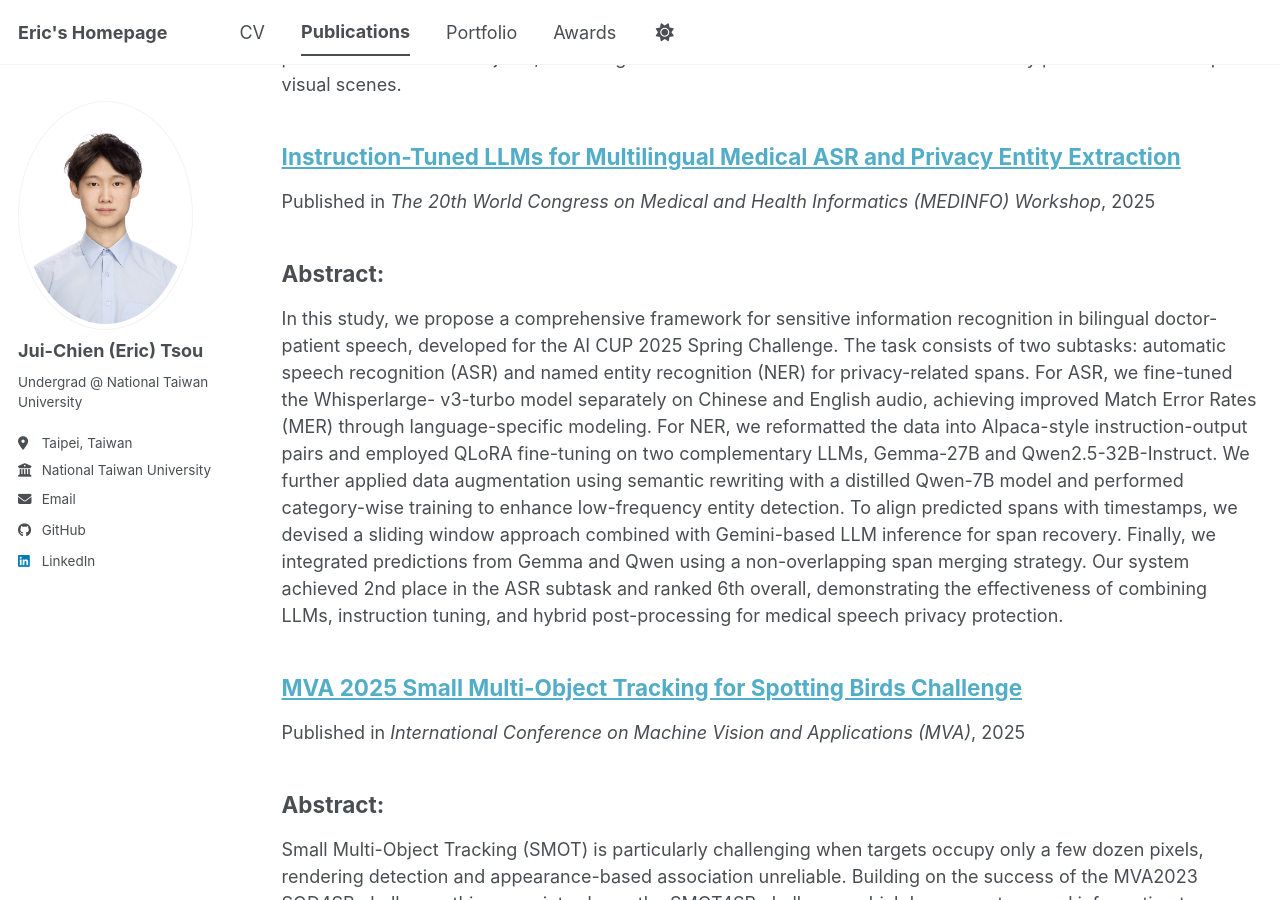
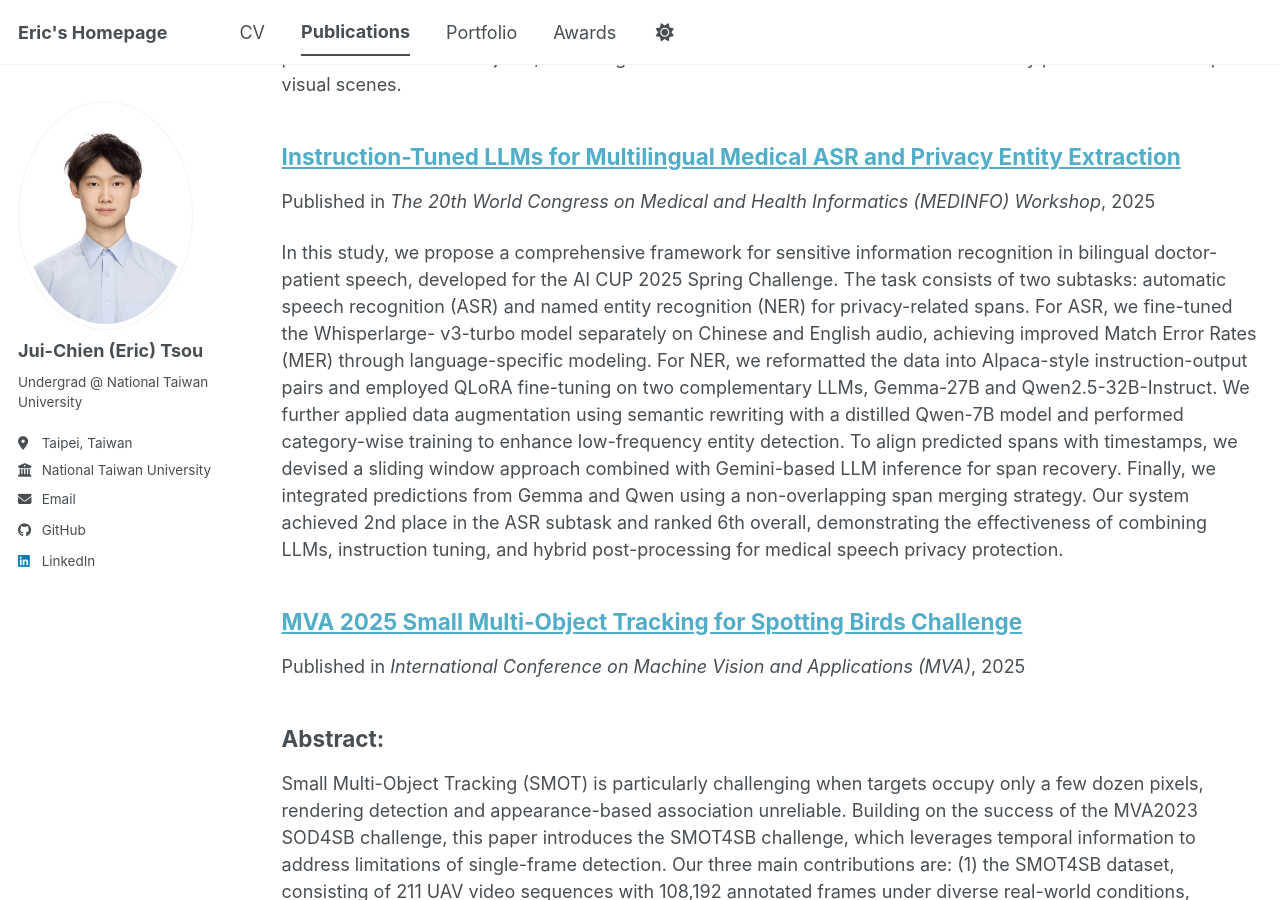
Before and after one commit to pango0/pango0.github.io, a Jekyll site: the page built from _pages/publications.html, in a window 1280 px wide and 900 px high, scrolled down 562 px. Built offline with Jekyll 4.4.1, drawn with Linux system fonts in a browser that asks for light colours; a script bundle is joined from its source files by our own code; library files that are not in the unit come from our copies.

Commit message:
Remove abstract section from aicup.md

```diff
--- a/_publications/aicup.md
+++ b/_publications/aicup.md
@@ -11,7 +11,6 @@ venue: 'The 20th World Congress on Medical and Health Informatics (MEDINFO) Work
 # bibtexurl: 'https://academicpages.github.io/files/bibtex1.bib'
 # citation: 'Your Name, You. (2009). &quot;Paper Title Number 1.&quot; <i>Journal 1</i>. 1(1).'
 ---
-## Abstract:
 In this study, we propose a comprehensive framework for sensitive information recognition in bilingual doctor-patient speech, developed
 for the AI CUP 2025 Spring Challenge. The task consists of two subtasks:
 automatic speech recognition (ASR) and named entity recognition
```
